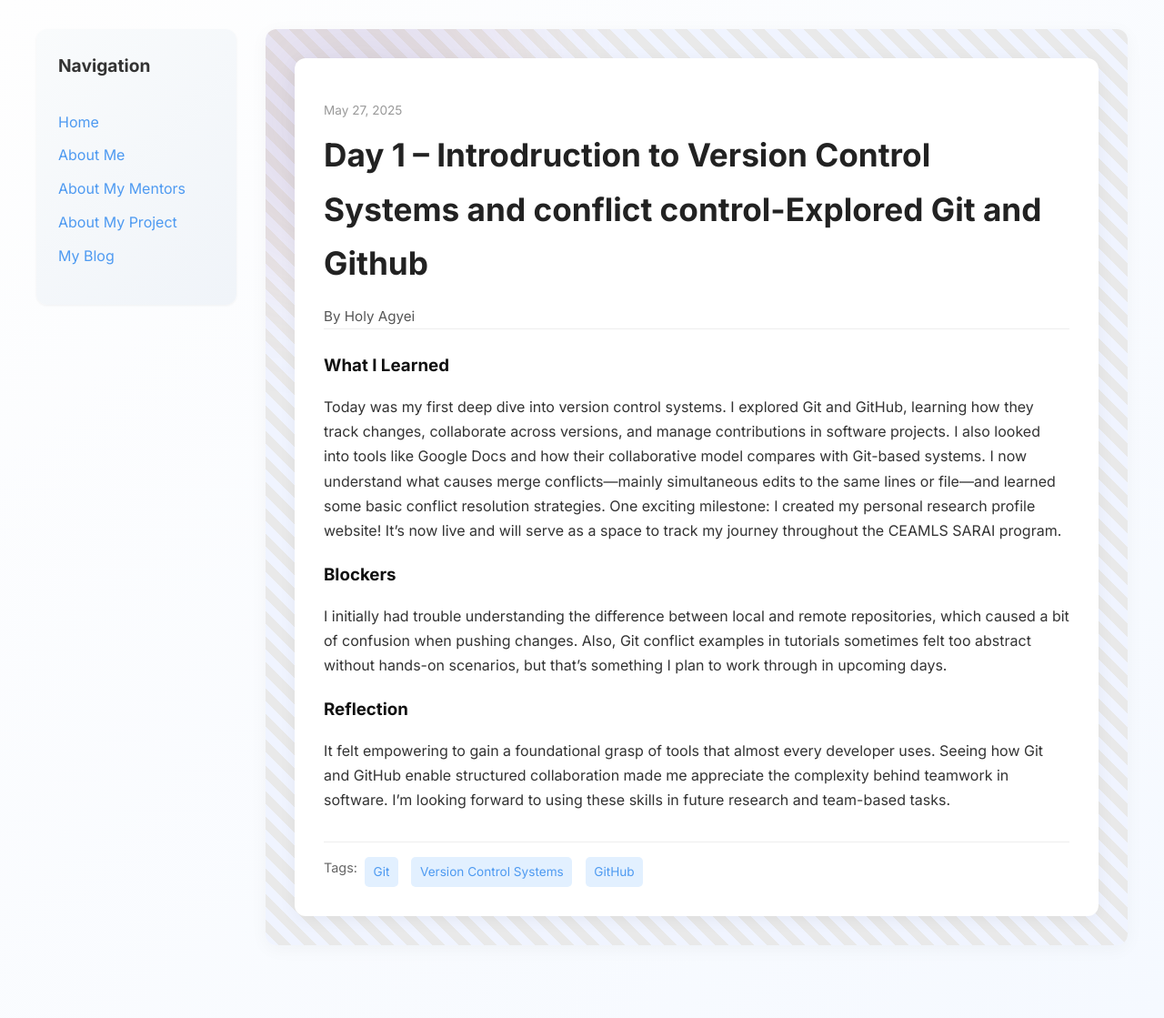
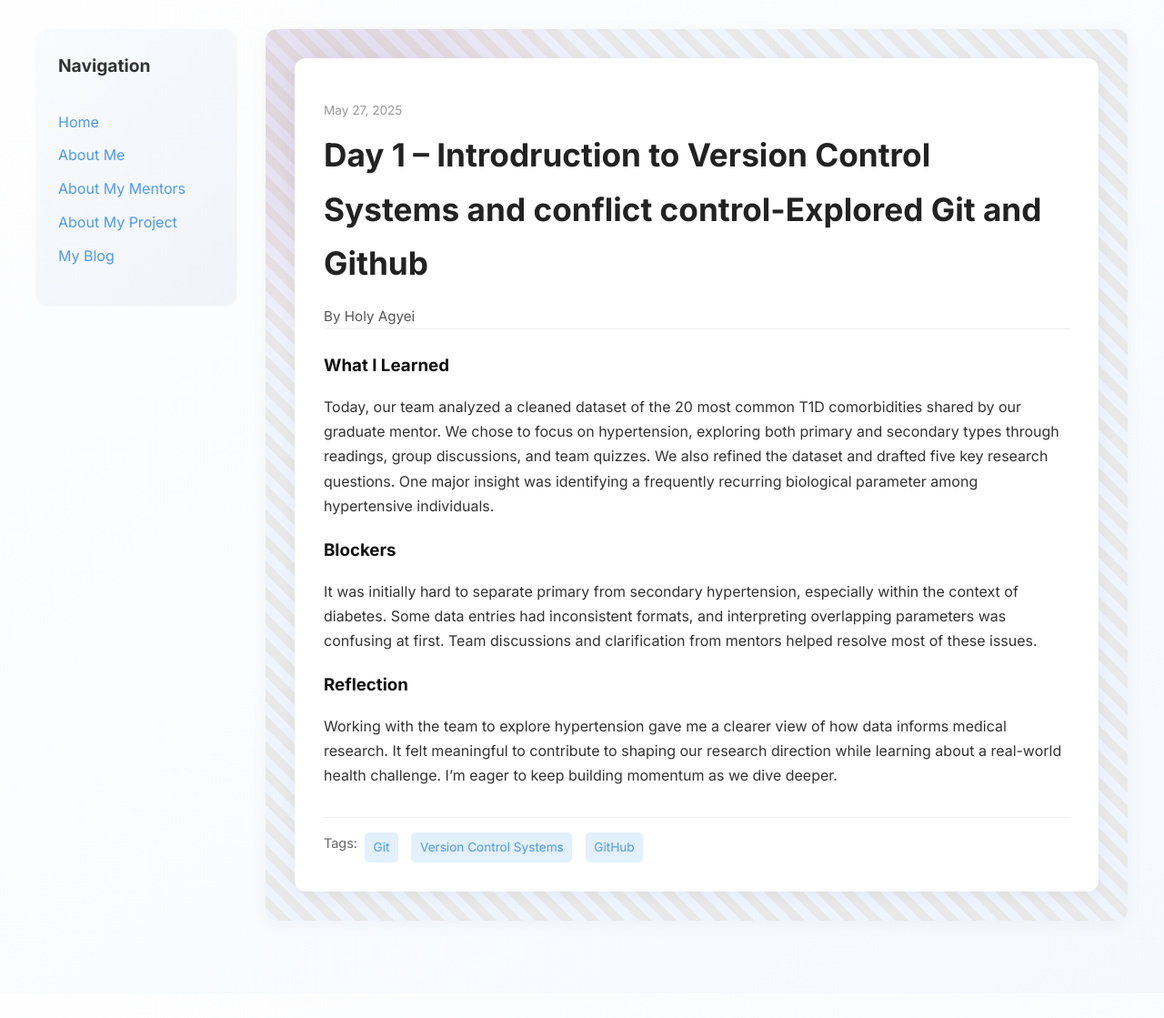
Before and after one commit to holly-agyei/holly-agyei.github.io, a Jekyll site: the page built from _posts/2025-06-4-day-7.md, in a window 1280 px wide. Shown: the whole page at 91% size. Built offline with Jekyll 4.4.1, drawn with Linux system fonts in a browser that asks for light colours; after the commit the page ends 1092 px from its top, so only the background shows below that.

Commit message:
Update 2025-06-4-day-7.md

```diff
--- a/_posts/2025-06-4-day-7.md
+++ b/_posts/2025-06-4-day-7.md
@@ -7,12 +7,11 @@ permalink: /day1.html
 tags: ["Git","Version Control Systems", "GitHub"]
 
 what_i_learned: |
-   Today was my first deep dive into version control systems. I explored Git and GitHub, learning how they track changes, collaborate across versions, and manage contributions in software projects. I also looked into tools like Google Docs and how their collaborative model compares with Git-based systems. I now understand what causes merge conflicts—mainly simultaneous edits to the same lines or file—and learned some basic conflict resolution strategies. One exciting milestone: I created my personal research profile website! It’s now live and will serve as a space to track my journey throughout the CEAMLS SARAI program.
+   Today, our team analyzed a cleaned dataset of the 20 most common T1D comorbidities shared by our graduate mentor. We chose to focus on hypertension, exploring both primary and secondary types through readings, group discussions, and team quizzes. We also refined the dataset and drafted five key research questions. One major insight was identifying a frequently recurring biological parameter among hypertensive individuals.
 blockers: |
-   I initially had trouble understanding the difference between local and remote repositories, which caused a bit of confusion when pushing changes. Also, Git conflict examples in tutorials sometimes felt too abstract without hands-on scenarios, but that’s something I plan to work through in upcoming days.
+  It was initially hard to separate primary from secondary hypertension, especially within the context of diabetes. Some data entries had inconsistent formats, and interpreting overlapping parameters was confusing at first. Team discussions and clarification from mentors helped resolve most of these issues.
 
 reflection: |
-   It felt empowering to gain a foundational grasp of tools that almost every developer uses. Seeing how Git and GitHub enable structured collaboration made me appreciate the complexity behind teamwork in software. I’m looking forward to using these skills in future research and team-based tasks.
-
+   Working with the team to explore hypertension gave me a clearer view of how data informs medical research. It felt meaningful to contribute to shaping our research direction while learning about a real-world health challenge. I’m eager to keep building momentum as we dive deeper.
 
 ---
```
